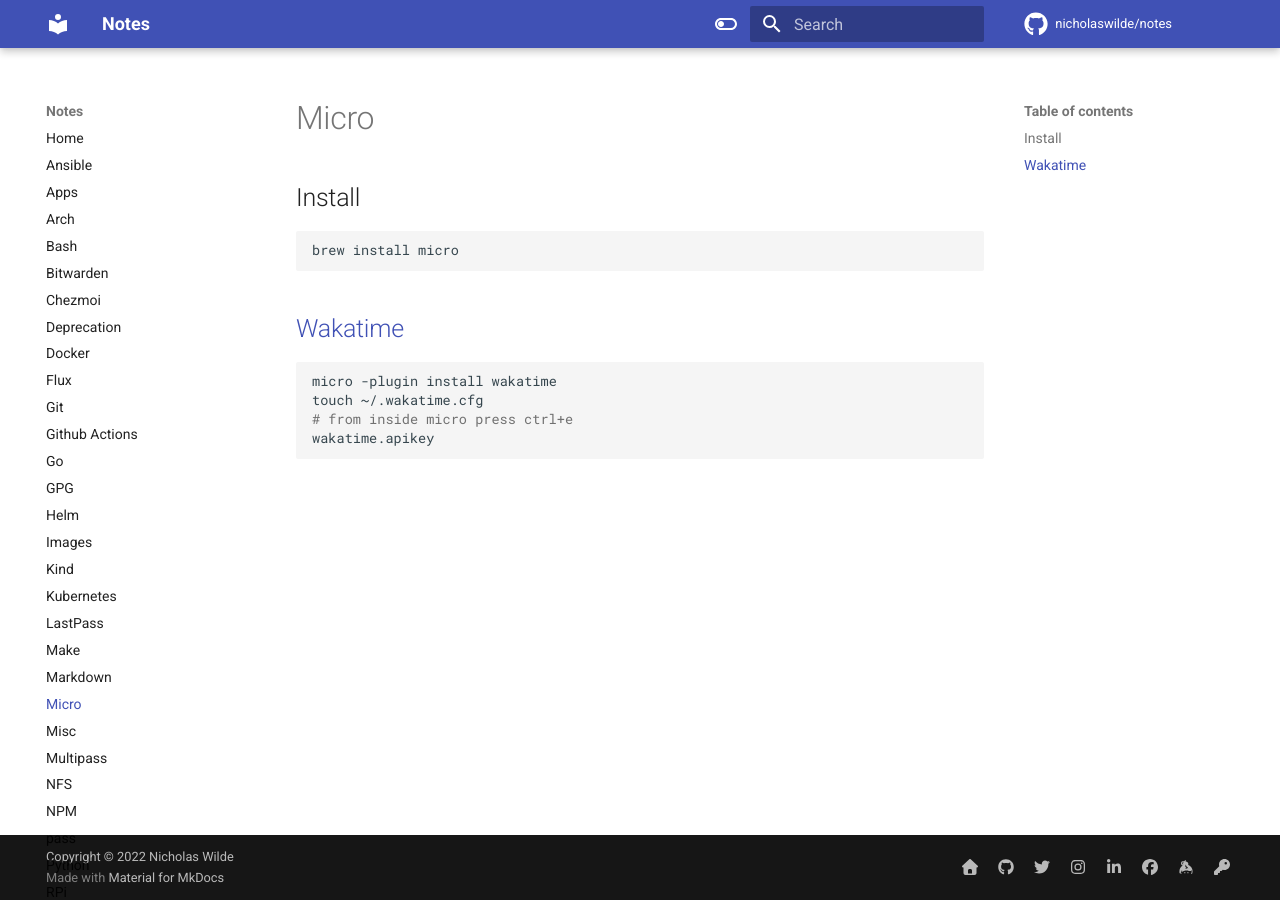
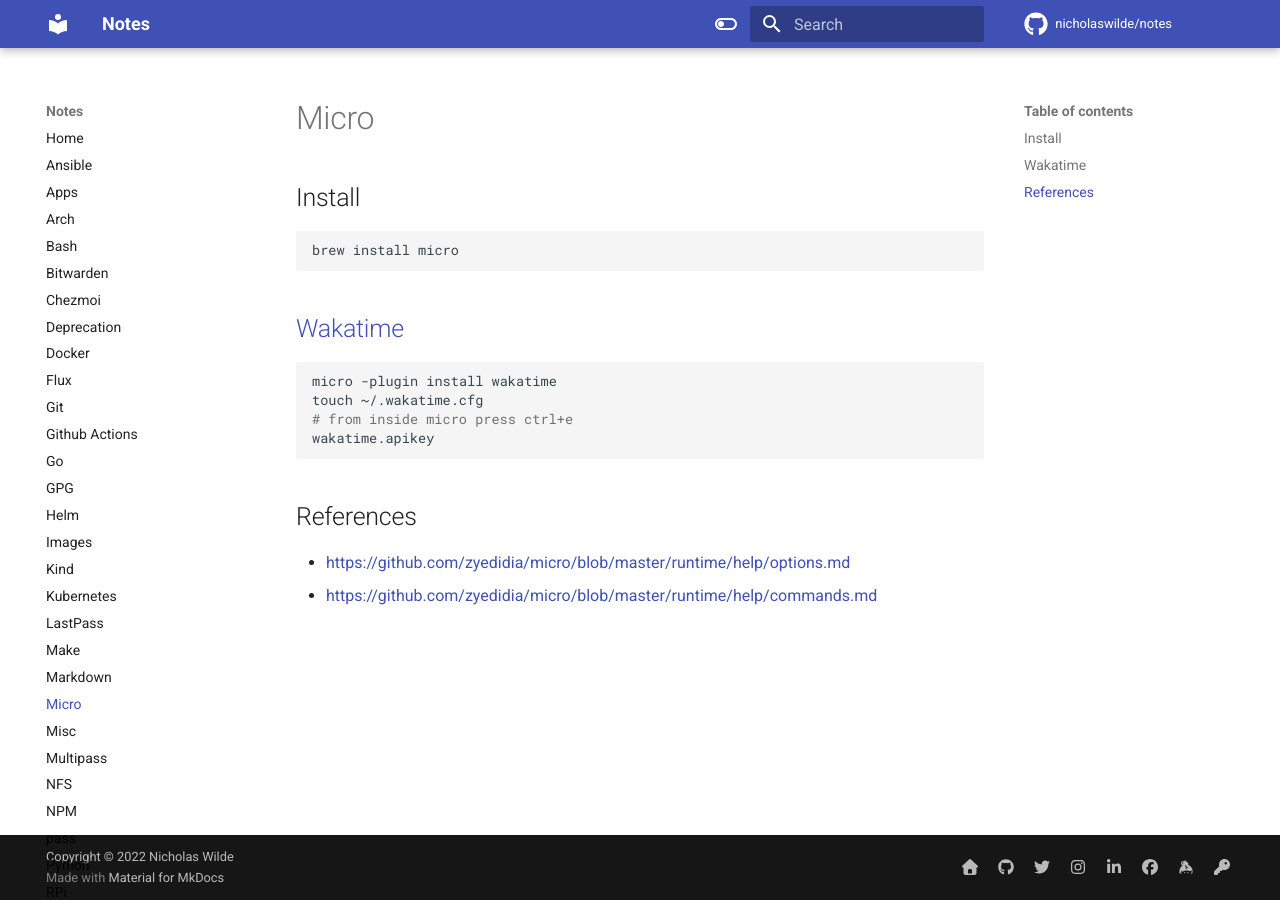
Before and after one commit to nicholaswilde/notes, an MkDocs documentation site: the page built from docs/micro.md, in a window 1280 px wide. Built offline with MkDocs 1.6.1 and Material for MkDocs 9.7.7, drawn with Linux system fonts in a browser that asks for light colours; comment, search, counter and statistics services are not loaded.

Commit message:
Add references
Signed-off-by: Nicholas Wilde <ncwilde43@gmail.com>

````diff
--- a/docs/micro.md
+++ b/docs/micro.md
@@ -15,4 +15,8 @@
 wakatime.apikey
 ```
 
+## References
+- https://github.com/zyedidia/micro/blob/master/runtime/help/options.md
+- https://github.com/zyedidia/micro/blob/master/runtime/help/commands.md
+
 [1]: https://github.com/wakatime/micro-wakatime
````
